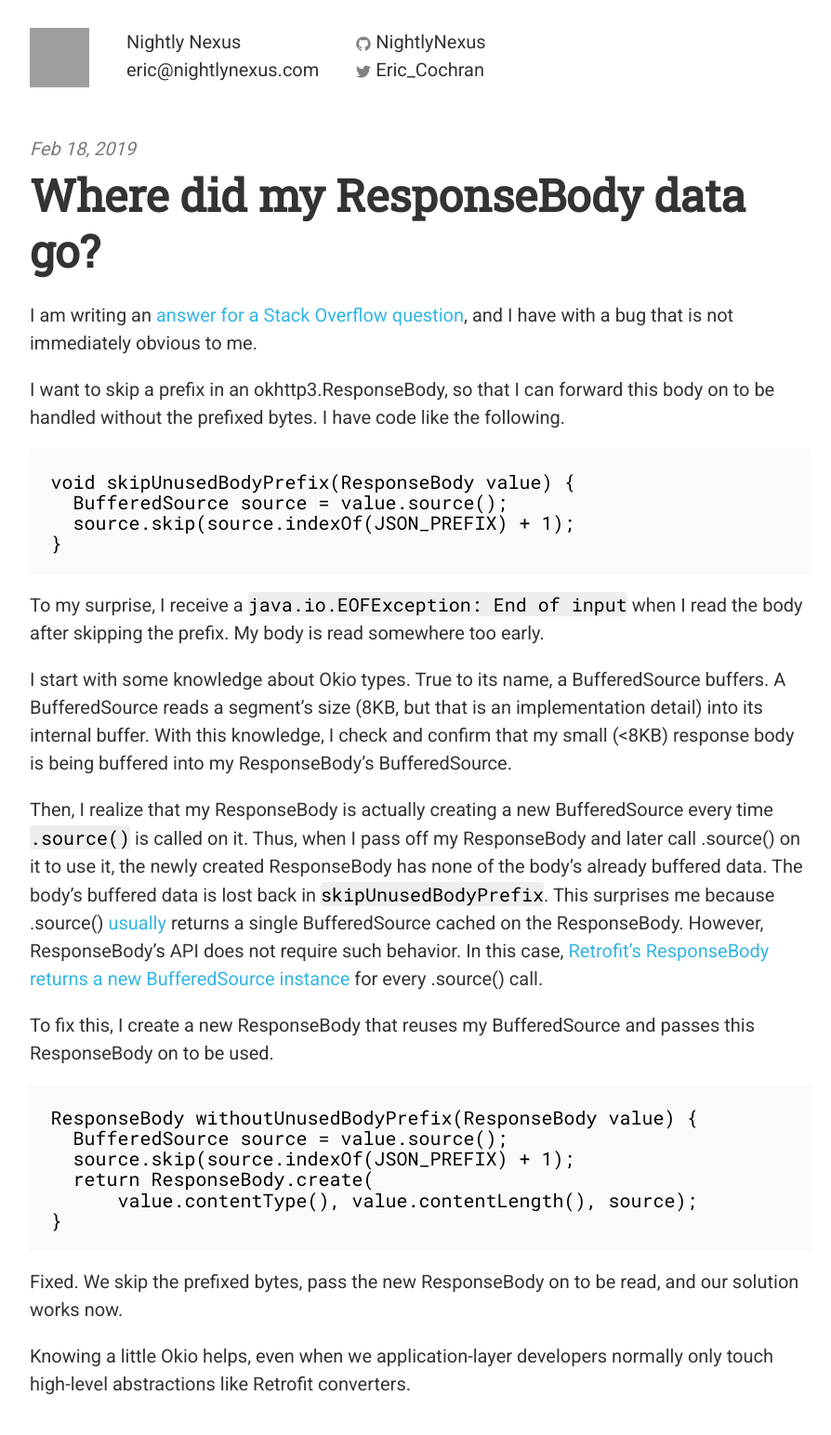
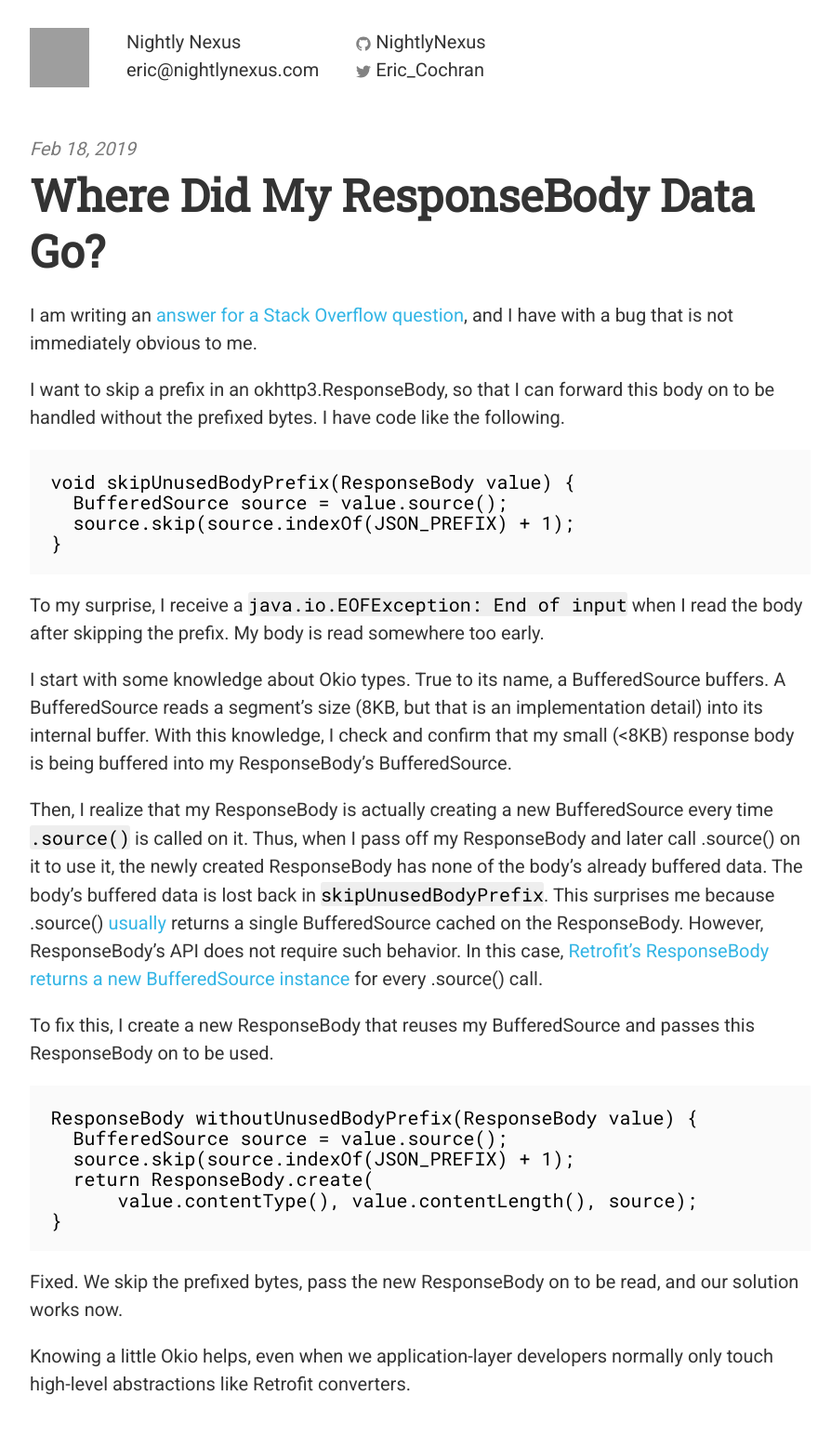
Before and after one commit to NightlyNexus/blog.nightlynexus.com, a Jekyll site: the page built from _posts/2019-02-18-where-did-my-responsebody-data-go.md, in a window 1280 px wide. Shown: the whole page at 93% size, without its empty margins (188-1082 px from the left). Built offline with Jekyll 4.4.1, drawn with Linux system fonts in a browser that asks for light colours; grey boxes are pictures that could not be loaded.

```diff
--- a/_posts/2019-02-18-where-did-my-responsebody-data-go.md
+++ b/_posts/2019-02-18-where-did-my-responsebody-data-go.md
@@ -1,6 +1,6 @@
 ---
 layout:     post
-title:      Where did my ResponseBody data go?
+title:      Where Did My ResponseBody Data Go?
 date:       2019-02-18 14:00:00
 summary:    The case of lost bytes in a Retrofit Converter.
 categories: Android
```
